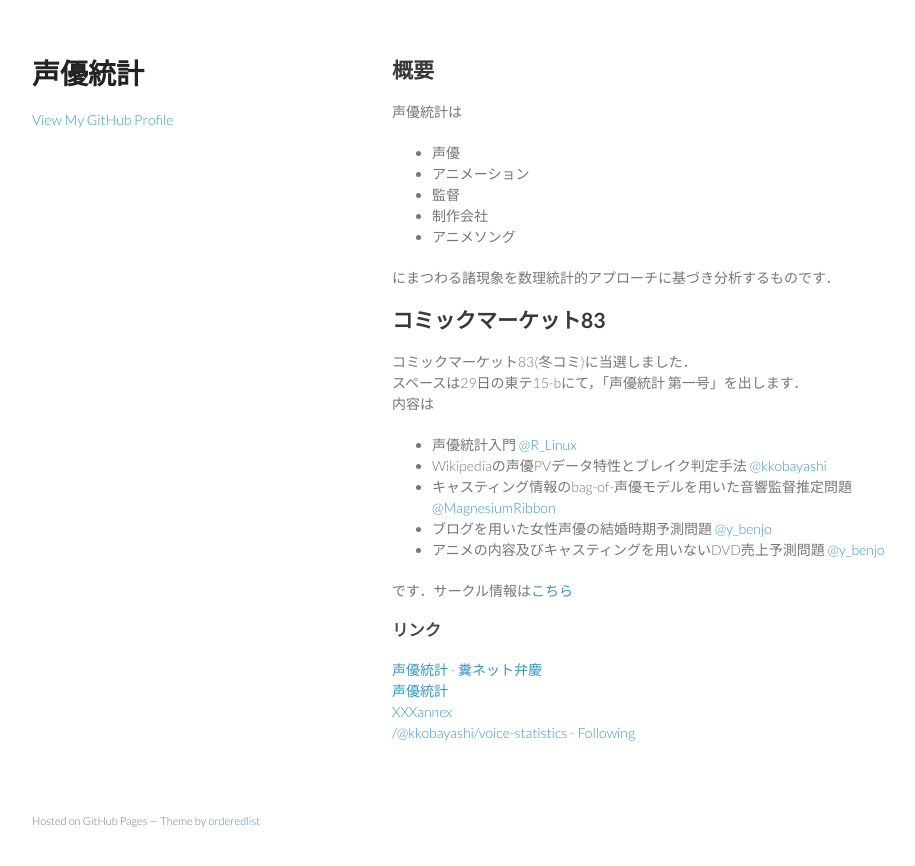
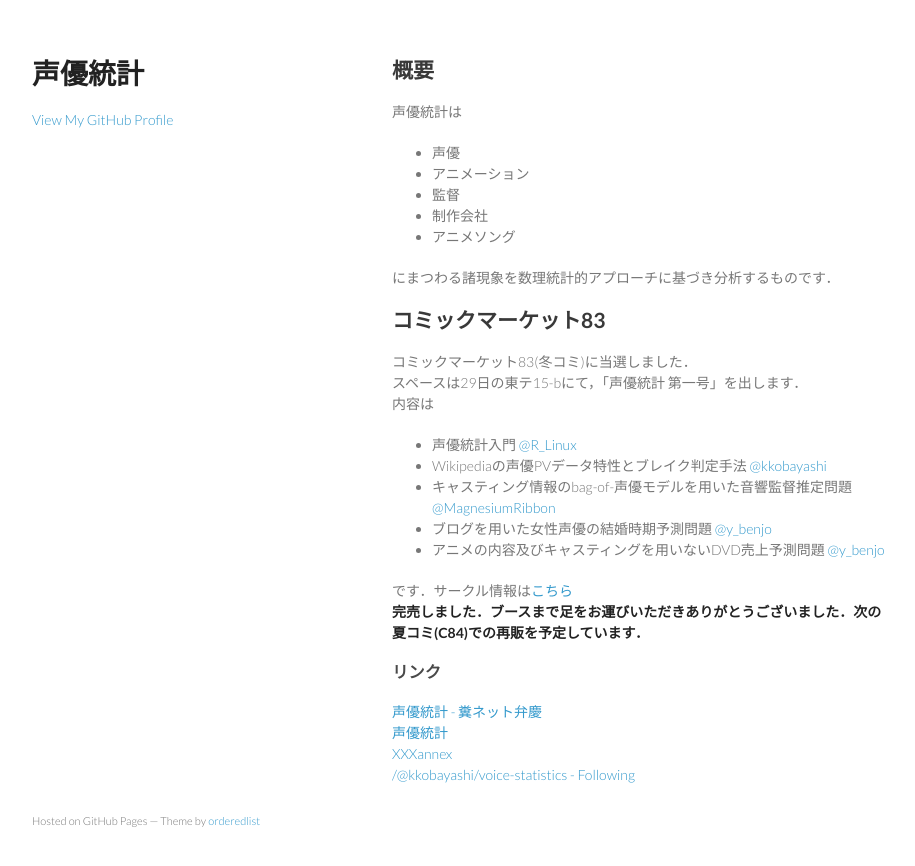
Before and after one commit to voice-statistics/voice-statistics.github.com, a Jekyll site: the page built from index.md, in a window 1280 px wide. Shown: the top 866 px of the page, without its empty margins (178-1093 px from the left). Built offline with Jekyll 4.4.1, drawn with Linux system fonts in a browser that asks for light colours.

Commit message:
完売しました

```diff
--- a/index.md
+++ b/index.md
@@ -26,6 +26,7 @@ title: 声優統計
 - アニメの内容及びキャスティングを用いないDVD売上予測問題 [@y_benjo](http://twitter.com/y_benjo)
 
 です．サークル情報は[こちら](https://webcatalog.circle.ms/Circle/83/W0105331)
+ **完売しました．ブースまで足をお運びいただきありがとうございました．次の夏コミ(C84)での再販を予定しています．**
 
 ### リンク
 [声優統計 - 糞ネット弁慶](http://d.hatena.ne.jp/repose/searchdiary?word=%2A%5B%C0%BC%CD%A5%C5%FD%B7%D7%5D)
```
